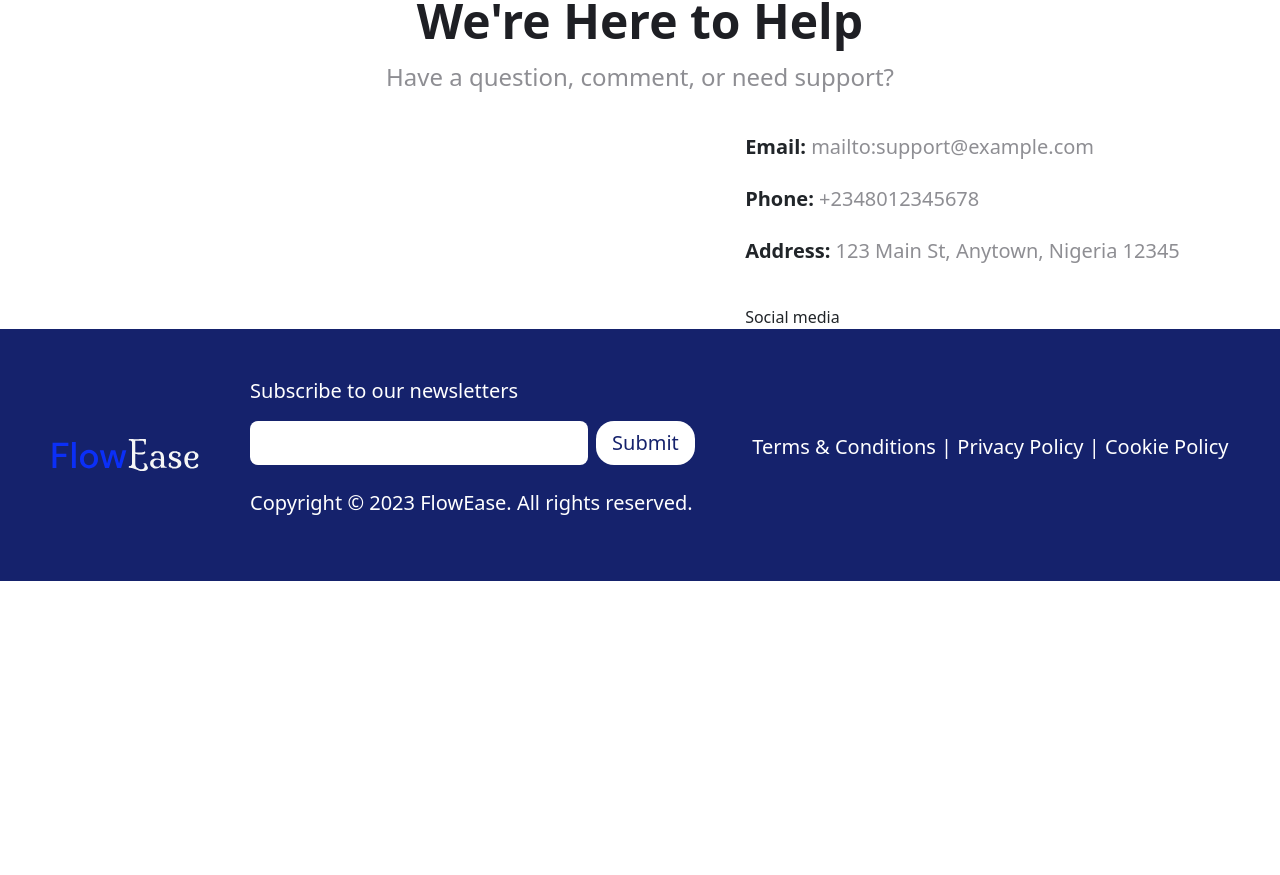
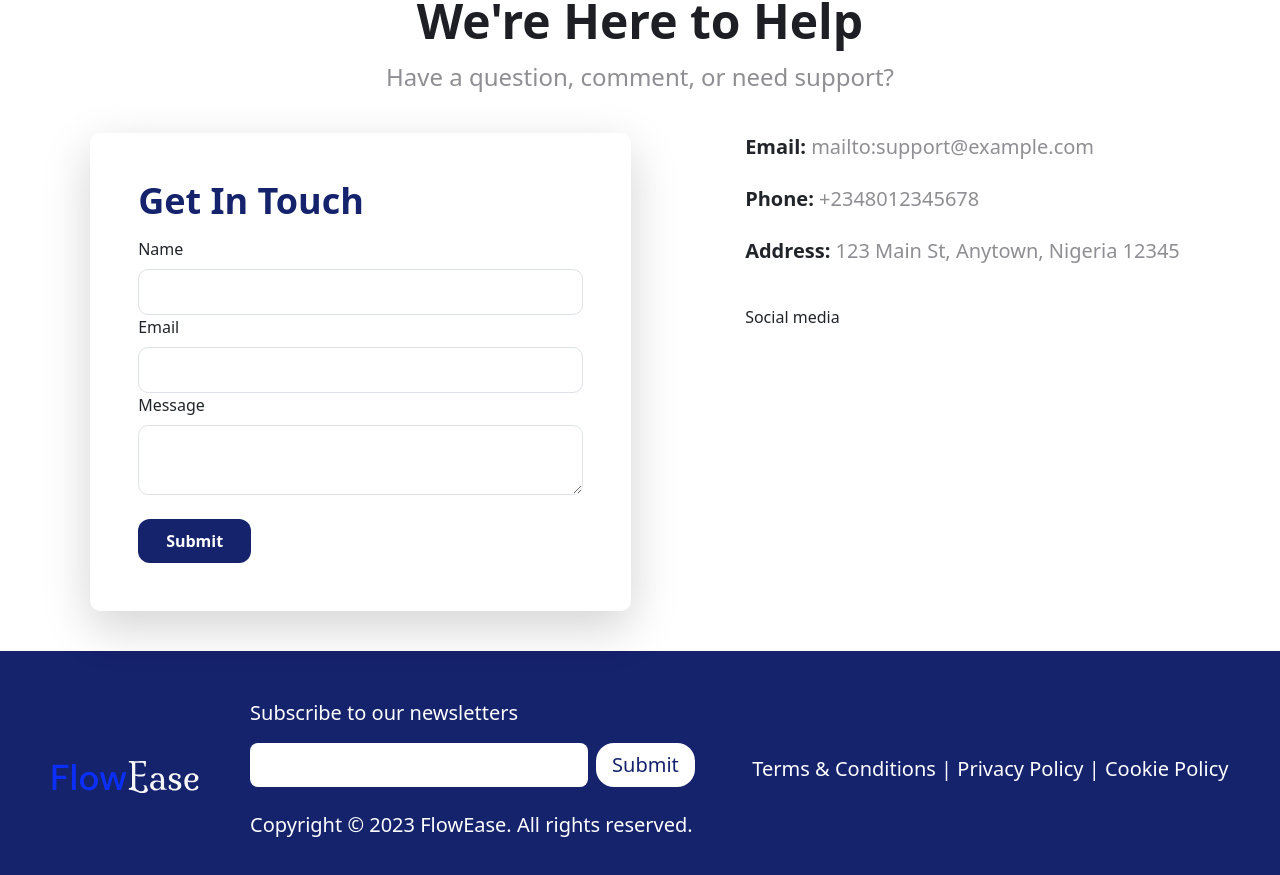
Before and after one commit to valentina-buoro/flowease-app, a React (Create React App) app: page / in a window 1280 px wide. Shown: the part 3835-4710 px from the top of the page. Before the commit the page ends 4416 px from the top, so only its background shows below. Built offline with nearby package versions, Linux system fonts and the light colour scheme.

Commit message:
landing page

```diff
--- a/src/components/landingpageComponents/contact.jsx
+++ b/src/components/landingpageComponents/contact.jsx
@@ -26,8 +26,27 @@ const Contact = () => {
           Have a question, comment, or need support?
         </p>
       </div>
-      <div className="grid grid-cols-7 gap-4 mx-auto mt-10">
-        <form className="col-span-4"></form>
+      <div className="grid grid-cols-7 gap-4 mx-auto my-10">
+        <form className="col-span-4">
+          <div className="bg-white shadow-lg rounded-[10px] w-9/12 mx-auto p-5">
+          <p className="text-primaryBlue text-4xl font-bold">Get In Touch</p>
+            <div className="flex flex-col gap-2">
+              <label>Name</label>
+              <input className="border border-[#979797] outline-none py-2.5 px-1 rounded-[10px]"/>
+            </div>
+            <div className="flex flex-col gap-2">
+              <label>Email</label>
+              <input className="border border-[#979797] outline-none py-2.5 px-1 rounded-[10px]"/>
+            </div>
+            <div className="flex flex-col gap-2">
+              <label>Message</label>
+              <textarea className="border border-[#979797] outline-none py-2.5 px-1 rounded-[10px]"/>
+            </div>
+            <div className="flex items-center justify-start mt-4"><button className="bg-primaryBlue  text-[#ffff] rounded-xl py-2.5 px-7  font-bold">
+                Submit
+              </button></div>
+          </div>
+        </form>
         <div className="col-span-3">
           <div className="flex flex-col gap-4">
             <div className="flex flex-col gap-2">
```
